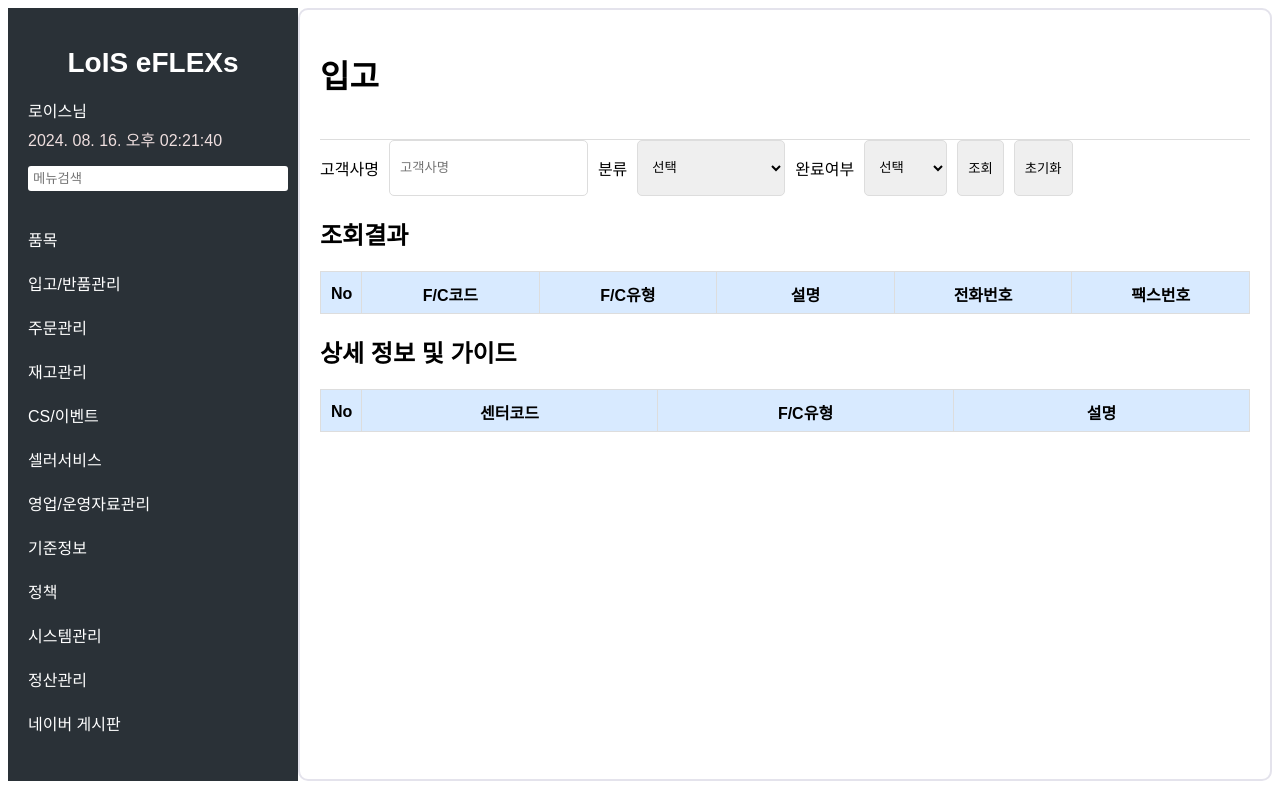
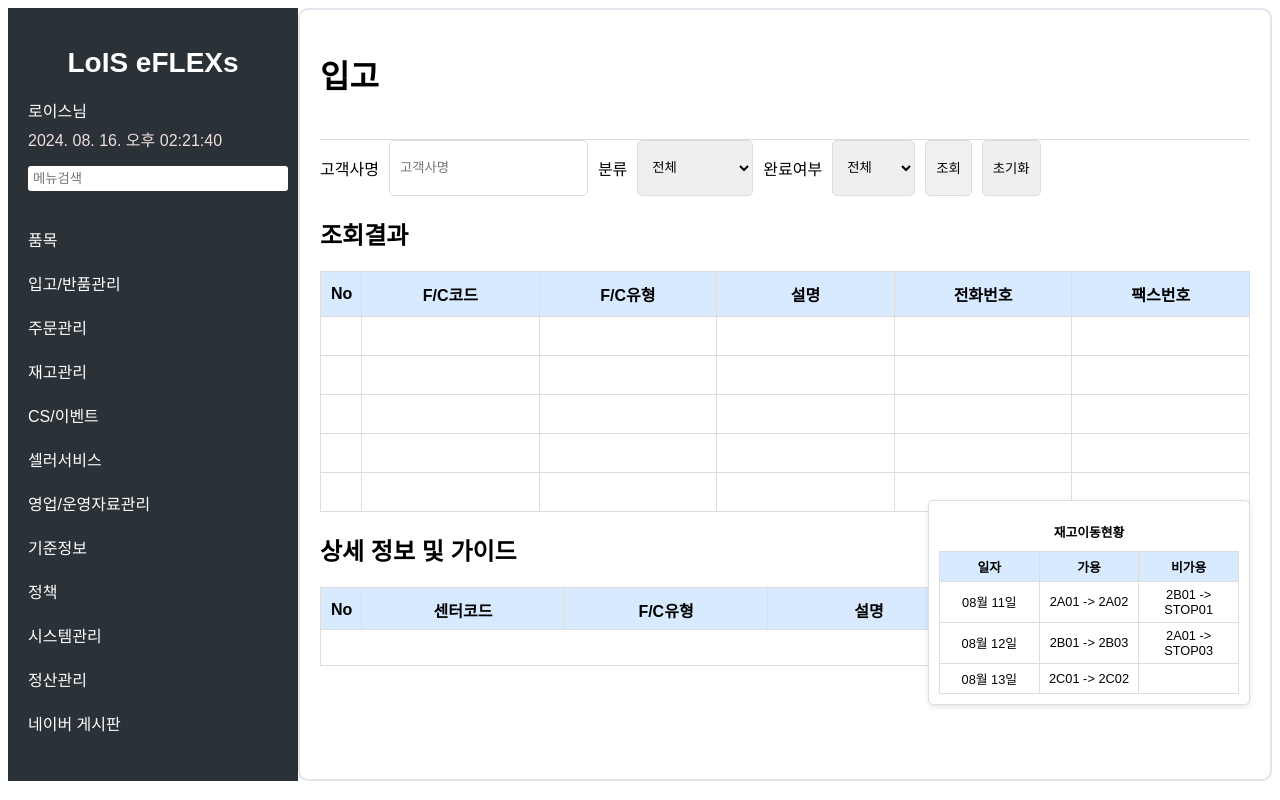
Before and after one commit to handsomem1n/NoticeBoard-prototype, a Flask app: a page that uses notice_app/templates/입고.html in a window 1280 px wide. Run offline with Flask 3, Linux system fonts and the light colour scheme; lists and menus that the app fills with data are empty.

Commit message:
조회 시 결과 출력 - (only 기능에 대한 예시 보여주기만) 구현

```diff
--- a/notice_app/static/main.css
+++ b/notice_app/static/main.css
@@ -292,5 +292,92 @@ th.content-column {
 
 
 // 입고, 출고 ~
-// 여기에 추가해줘.
+.detail-and-stock-movement {
+    display: flex;
+    justify-content: space-between;
+    align-items: flex-start;
+}
+
+.detail-table {
+    width: 70%;
+}
+/* 테이블 컨테이너에 고정된 높이와 스크롤 설정 */
+.table-container {
+    max-height: 250px; /* 5개의 행을 보여줄 수 있는 높이 */
+    overflow-y: auto; /* 5개 이상의 행이 추가되면 스크롤바가 나타남 */
+}
+
+.IO-table {
+    width: 100%;
+    border-collapse: collapse;
+    table-layout: fixed;
+}
+
+.IO-table th, .IO-table td {
+    border: 1px solid #ddd;
+    padding: 10px;
+    text-align: center;
+}
+
+.IO-table th {
+    background-color: #d8eaff; /* 로이스 색상 */
+}
+
+.IO-table th.no-column {
+    width: 20px; /* No 열의 고정된 너비 */
+}
+.IO-table th.title-column {
+    width: 200px; /* 제목 열의 고정된 너비 */
+}
+.IO-table th.content-column {
+    width: 20px; /* No 열의 고정된 너비 */
+}
+
+/* 기본적인 레이아웃 스타일 (생략된 기존 스타일 유지) */
+
+.stock-movement-table {
+    position: absolute;
+    top: 500px;
+    right: 30px;
+    width: 300px;
+    font-size: 0.8em;
+    border: 1px solid #ddd;
+    border-radius: 5px;
+    padding: 10px;
+    box-shadow: 0 2px 5px rgba(0,0,0,0.1);
+    background-color: #fff;
+}
+
+.stock-movement-table table {
+    width: 100%;
+    border-collapse: collapse;
+}
+
+.stock-movement-table th, .stock-movement-table td {
+    border: 1px solid #ddd;
+    padding: 5px;
+    text-align: center;
+}
+
+.stock-movement-table h2 {
+    text-align: center;
+    font-size: 1em;
+    margin-bottom: 10px;
+}
+.search-button {
+    padding: 10px 20px;
+    border: 1px solid #ddd;
+    border-radius: 5px;
+    background-color: #f1f1f1; /* 기본 배경색 */
+    cursor: pointer; /* 마우스를 올렸을 때 포인터가 손 모양으로 변경 */
+    transition: background-color 0.3s ease; /* 배경색 변경에 애니메이션 추가 */
+}
+
+.search-button:hover {
+    background-color: #e0e0e0; /* 마우스를 올렸을 때 배경색 변경 */
+    border-color: #ccc; /* 마우스를 올렸을 때 테두리 색상 변경 */
+}
+
+
+
 // ~ 입고, 출고
--- a/notice_app/static/main.js
+++ b/notice_app/static/main.js
@@ -6,7 +6,27 @@ document.addEventListener('DOMContentLoaded', () => {
         setDateFilter('today'); // 기본값을 오늘로
     }
     setupToggleMenus();
+    // 출고.html 페이지 로드 시 기본적으로 5개의 빈 행 추가
+    initializeTableWithEmptyRows();
 });
+
+/* 입고, 출고.html 페이지 로드 시 기본적으로 5개의 빈 행 추가하는 함수 */
+function initializeTableWithEmptyRows() {
+    const resultTableBody = document.querySelector('.IO-table tbody');
+
+    for (let i = 0; i < 5; i++) {
+        const emptyRow = document.createElement('tr');
+        emptyRow.innerHTML = `
+            <td>&nbsp;</td>
+            <td>&nbsp;</td>
+            <td>&nbsp;</td>
+            <td>&nbsp;</td>
+            <td>&nbsp;</td>
+            <td>&nbsp;</td>
+        `;
+        resultTableBody.appendChild(emptyRow);
+    }
+}
 
 /* 사이드바 시간 설정*/
 function updateTime() {
@@ -254,4 +274,52 @@ function deleteRow() {
 }
 
 
-// 입력, 출력 html
+// 출고.html 전용 search 함수
+function searchOutbound() {
+    const resultTableBody = document.querySelector('.IO-table tbody');
+
+    // 기존의 행을 모두 제거합니다.
+    resultTableBody.innerHTML = ''; // 기존 행 초기화
+
+    // 2초 후에 dummyData를 추가하는 setTimeout 설정
+    setTimeout(() => {
+        // 임의의 데이터 추가
+        const dummyData = [
+            { no: 1, code: '300000077(이천2 F/C)', category: '전산재고부족3', description: '설명1', phone: '010-1234-5678', fax: '02-1234-5678' },
+            { no: 2, code: '300000077(이천2 F/C)', category: '실물재고부족', description: '설명2', phone: '010-2345-6789', fax: '02-2345-6789' },
+            { no: 3, code: '300000077(이천2 F/C)', category: '파손 및 오염', description: '설명3', phone: '010-3456-7890', fax: '02-3456-7890' },
+        ];
+
+        dummyData.forEach(item => {
+            const newRow = document.createElement('tr');
+            newRow.innerHTML = `
+                <td>${item.no}</td>
+                <td>${item.code}</td>
+                <td>${item.category}</td>
+                <td>${item.description}</td>
+                <td>${item.phone}</td>
+                <td>${item.fax}</td>
+            `;
+            resultTableBody.appendChild(newRow);
+        });
+
+        // 조회 결과가 5개 미만일 경우 빈 행 추가
+        const rowCount = dummyData.length;
+        if (rowCount < 5) {
+            for (let i = 0; i < 5 - rowCount; i++) {
+                const emptyRow = document.createElement('tr');
+                emptyRow.innerHTML = `
+                    <td>&nbsp;</td>
+                    <td>&nbsp;</td>
+                    <td>&nbsp;</td>
+                    <td>&nbsp;</td>
+                    <td>&nbsp;</td>
+                    <td>&nbsp;</td>
+                `;
+                resultTableBody.appendChild(emptyRow);
+            }
+        }
+
+        console.log('출고 조회 결과: 임의의 데이터가 추가되었습니다.');
+    }, 2000); // 2000 밀리초 (2초) 후에 실행
+}
--- a/notice_app/templates/입고.html
+++ b/notice_app/templates/입고.html
@@ -45,26 +45,29 @@
     <div class="main-content">
         <header>
             <h1>입고</h1>
-            <!-- <p>MDWH0001M</p> -->
         </header>
         <div class="search-bar">
             <p>고객사명</p><input type="text" id="clientCompanyName" placeholder="고객사명">
-            <p>분류</p><select>
-                <option value="">선택</option>
-                <!-- '입고가이드미준수', '회송여부확인'에 해당하는 영어로 된 변수 생성 시 여기에도 바꿔주기. 우선적으로 한글로해둠-->
-                <option value="입고가이드미준수">입고 가이드 미준수</option>
-                <option value="회송여부확인">회송여부 확인</option>
+            <p>분류</p>
+            <select>
+                <option value="">전체</option>
+                <option value="품목미등록">품목미등록</option>
+                <option value="전산재고부족">전산재고부족</option>
+                <option value="실물재고부족">실물재고부족</option>
+                <option value="파손 및 오염">파손 및 오염</option>
             </select>
-            <p>완료여부</p><select>
-                <option value="">선택</option>
+            <p>완료여부</p>
+            <select>
+                <option value="">전체</option>
                 <option value="확인중">확인 중</option>
                 <option value="완결">완결</option>
             </select>
-            <button onclick="search()">조회</button>
+            <button class="search-button" onclick="searchOutbound()">조회</button>
             <button onclick="reset()">초기화</button>
         </div>
         <div class="inbound_outbound_tables">
             <h2>조회결과</h2>
+            <div class="table-container">
                 <table class="IO-table">
                     <thead>
                         <tr>
@@ -77,11 +80,13 @@
                         </tr>
                     </thead>
                     <tbody>
-                    <!-- 공지사항 목록 -->
+                        <!-- JavaScript를 통해 여기에 행이 추가될 것입니다. -->
                     </tbody>
                 </table>
+            </div>
+            <div class="detail-table">
+                <h2>상세 정보 및 가이드</h2>
                 <table id="IO-detailTable">
-                <h2>상세 정보 및 가이드</h2>
                     <thead>
                         <tr>
                             <th class="no-column">No</th>
@@ -90,11 +95,45 @@
                             <th class="languageCode">설명</th>
                         </tr>
                     </thead>
+                    <tbody>
+                        <tr>
+                            <td colspan="4">&nbsp;</td>
+                        </tr>
+                        <!-- 데이터 행 -->
+                    </tbody>
+                </table>
+            </div>
+
+            <!-- 메모장 역할의 재고이동현황 테이블 -->
+            <div class="stock-movement-table">
+                <h2>재고이동현황</h2>
+                <table>
+                    <thead>
+                        <tr>
+                            <th>일자</th>
+                            <th>가용</th>
+                            <th>비가용</th>
+                        </tr>
                     </thead>
                     <tbody>
-                    <!-- 공지사항 세부사항 -->
+                        <tr>
+                            <td>08월 11일</td>
+                            <td>2A01 -> 2A02</td>
+                            <td>2B01 -> STOP01</td>
+                        </tr>
+                        <tr>
+                            <td>08월 12일</td>
+                            <td>2B01 -> 2B03</td>
+                            <td>2A01 -> STOP03</td>
+                        </tr>
+                        <tr>
+                            <td>08월 13일</td>
+                            <td>2C01 -> 2C02</td>
+                            <td></td>
+                        </tr>
                     </tbody>
                 </table>
+            </div>
         </div>
     </div>
     <script src="{{ url_for('static', filename='main.js') }}"></script>
```
Also changed, not shown: notice_app/templates/출고.html (+17 -14 lines), notice_app/templates/이벤트.html (deleted), 1 other file. Lines whose indentation alone changed are shown as unchanged.
